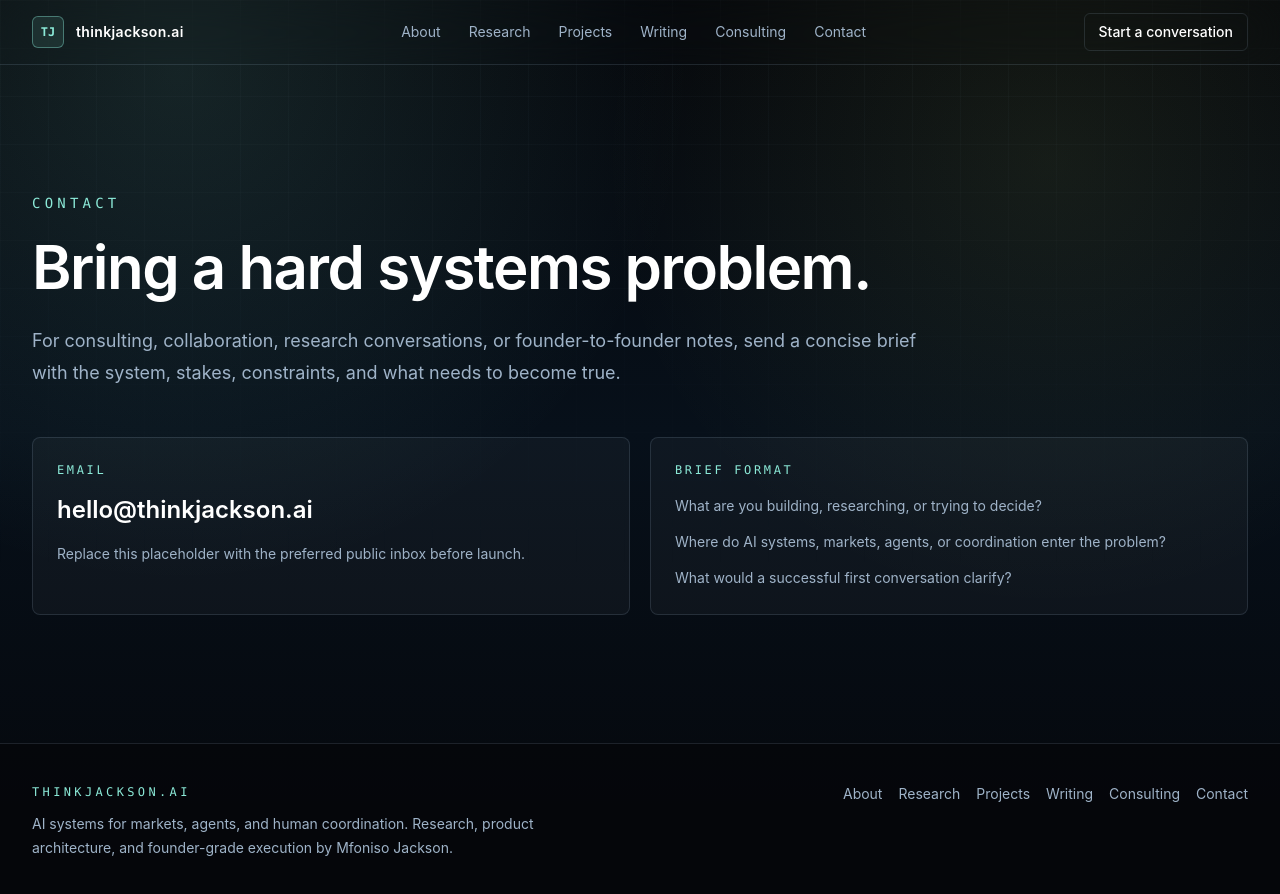
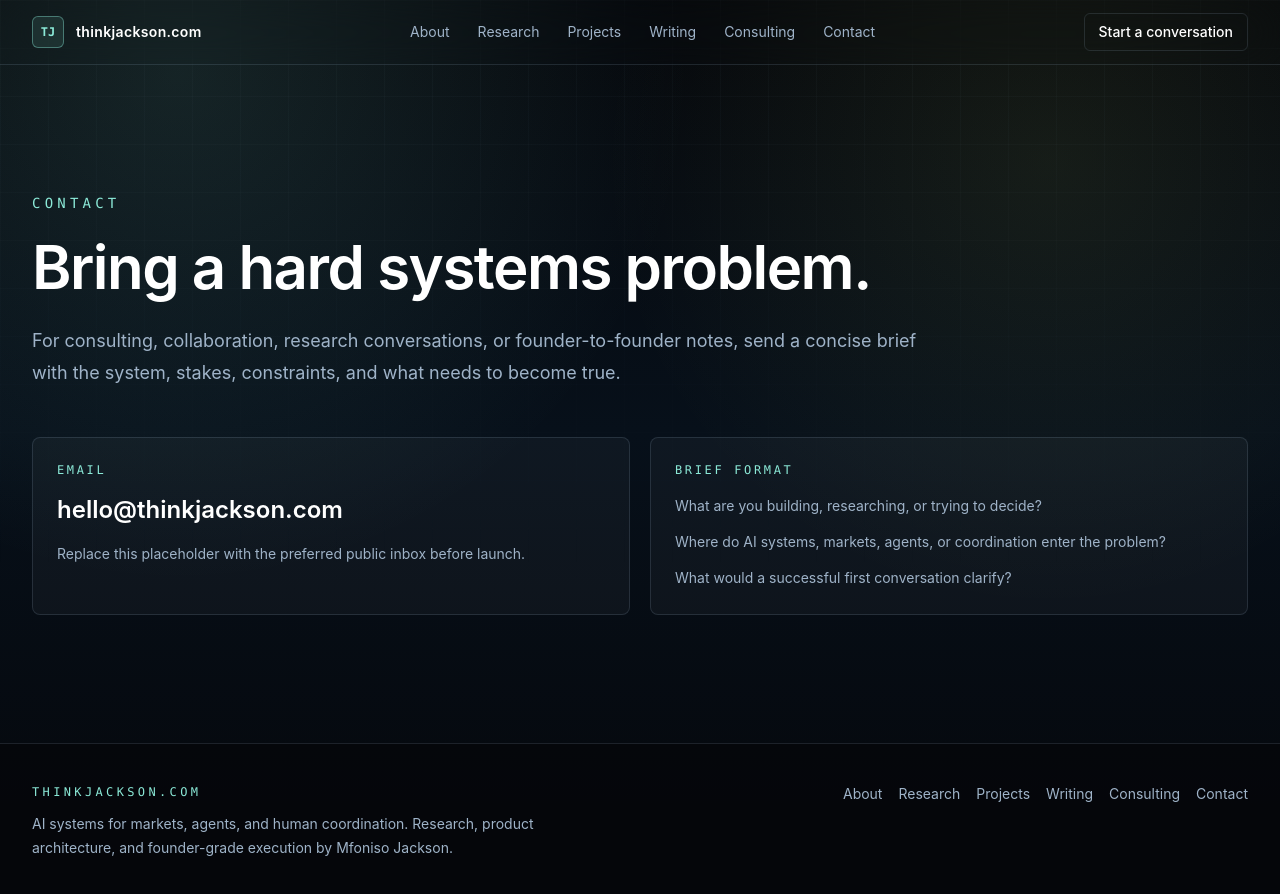
Before and after one commit to Mfoniso-Jackson/thinkjackson-ai, a Next.js app: page /contact in a window 1280 px wide. Shown: the top 894 px of the page. Built offline with nearby package versions, Linux system fonts and the light colour scheme.

Commit message:
Update branding to thinkjackson.com

```diff
--- a/app/contact/page.tsx
+++ b/app/contact/page.tsx
@@ -31,10 +31,10 @@ export default function ContactPage() {
           <div className="rounded-lg border border-line bg-white/[0.035] p-6">
             <p className="font-mono text-xs uppercase tracking-[0.22em] text-signal">Email</p>
             <Link
-              href="mailto:hello@thinkjackson.ai"
+              href="mailto:hello@thinkjackson.com"
               className="mt-4 block text-2xl font-semibold text-white hover:text-signal"
             >
-              hello@thinkjackson.ai
+              hello@thinkjackson.com
             </Link>
             <p className="mt-4 text-sm leading-6 text-steel">
               Replace this placeholder with the preferred public inbox before launch.
--- a/app/layout.tsx
+++ b/app/layout.tsx
@@ -5,10 +5,10 @@ import { Header } from "@/components/header";
 import "./globals.css";
 
 export const metadata: Metadata = {
-  metadataBase: new URL("https://thinkjackson.ai"),
+  metadataBase: new URL("https://thinkjackson.com"),
   title: {
-    default: "Mfoniso Jackson | thinkjackson.ai",
-    template: "%s | thinkjackson.ai"
+    default: "Mfoniso Jackson | thinkjackson.com",
+    template: "%s | thinkjackson.com"
   },
   description:
     "AI systems for markets, agents, and human coordination. The personal platform of Mfoniso Jackson.",
@@ -16,16 +16,16 @@ export const metadata: Metadata = {
     canonical: "/"
   },
   openGraph: {
-    title: "Mfoniso Jackson | thinkjackson.ai",
+    title: "Mfoniso Jackson | thinkjackson.com",
     description:
       "AI systems for markets, agents, and human coordination.",
-    url: "https://thinkjackson.ai",
-    siteName: "thinkjackson.ai",
+    url: "https://thinkjackson.com",
+    siteName: "thinkjackson.com",
     type: "website"
   },
   twitter: {
     card: "summary_large_image",
-    title: "Mfoniso Jackson | thinkjackson.ai",
+    title: "Mfoniso Jackson | thinkjackson.com",
     description:
       "AI systems for markets, agents, and human coordination."
   },
--- a/app/page.tsx
+++ b/app/page.tsx
@@ -22,7 +22,7 @@ export default function Home() {
                 AI systems for markets, agents, and human coordination.
               </h1>
               <p className="mt-7 max-w-3xl text-lg leading-8 text-steel sm:text-xl">
-                thinkjackson.ai is the research and builder platform of an AI engineer
+                thinkjackson.com is the research and builder platform of an AI engineer
                 working across financial engineering, reinforcement learning, autonomous
                 agents, safety, Web3 coordination systems, and portfolio intelligence.
               </p>
--- a/app/robots.ts
+++ b/app/robots.ts
@@ -6,6 +6,6 @@ export default function robots(): MetadataRoute.Robots {
       userAgent: "*",
       allow: "/"
     },
-    sitemap: "https://thinkjackson.ai/sitemap.xml"
+    sitemap: "https://thinkjackson.com/sitemap.xml"
   };
 }
--- a/app/sitemap.ts
+++ b/app/sitemap.ts
@@ -4,7 +4,7 @@ const routes = ["", "/about", "/research", "/projects", "/writing", "/consulting
 
 export default function sitemap(): MetadataRoute.Sitemap {
   return routes.map((route) => ({
-    url: `https://thinkjackson.ai${route}`,
+    url: `https://thinkjackson.com${route}`,
     lastModified: new Date(),
     changeFrequency: route === "" ? "weekly" : "monthly",
     priority: route === "" ? 1 : 0.8
--- a/components/footer.tsx
+++ b/components/footer.tsx
@@ -8,7 +8,7 @@ export function Footer() {
       <Container className="grid gap-8 py-10 md:grid-cols-[1.3fr_1fr]">
         <div>
           <p className="font-mono text-xs uppercase tracking-[0.28em] text-signal">
-            thinkjackson.ai
+            thinkjackson.com
           </p>
           <p className="mt-3 max-w-xl text-sm leading-6 text-steel">
             AI systems for markets, agents, and human coordination. Research,
--- a/components/header.tsx
+++ b/components/header.tsx
@@ -9,13 +9,13 @@ export function Header() {
         <Link
           href="/"
           className="group inline-flex items-center gap-3 rounded-md focus:outline-none focus:ring-2 focus:ring-signal"
-          aria-label="thinkjackson.ai home"
+          aria-label="thinkjackson.com home"
         >
           <span className="grid h-8 w-8 place-items-center rounded-md border border-signal/40 bg-signal/10 font-mono text-xs font-bold text-signal">
             TJ
           </span>
           <span className="text-sm font-semibold tracking-wide text-white">
-            thinkjackson.ai
+            thinkjackson.com
           </span>
         </Link>
         <nav className="hidden items-center gap-1 md:flex" aria-label="Primary navigation">
```
Also changed, not shown: 1 other file (tests, documents, lock files or other folders).
